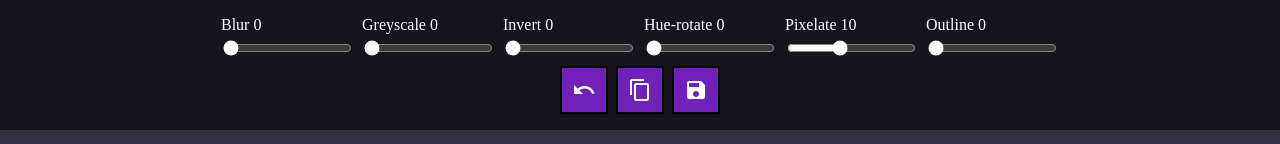
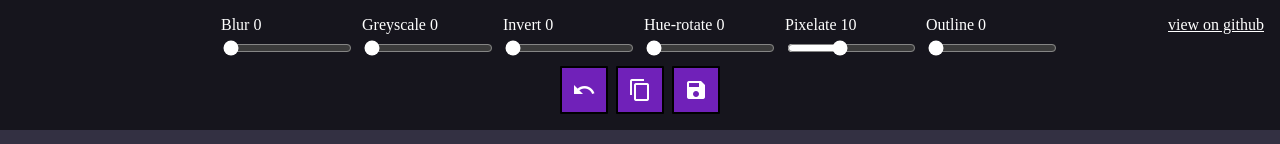
Before and after one commit to Box-Of-Hats/quick-pixelizer, a website with bundled scripts: page dist/index.html in a window 1280 px wide. Shown: the top 144 px of the page. Built offline with nearby package versions, Linux system fonts and the light colour scheme.

Commit message:
add github link

```diff
--- a/dist/index.css
+++ b/dist/index.css
@@ -100,3 +100,10 @@ label,
 button {
 	user-select: none;
 }
+
+.github-link {
+	position: absolute;
+	top: 1rem;
+	right: 1rem;
+	z-index: 2;
+}
--- a/dist/index.html
+++ b/dist/index.html
@@ -11,6 +11,11 @@
 		/>
 	</head>
 	<body class="image-editor">
+		<a
+			class="github-link"
+			href="https://github.com/Box-Of-Hats/quick-pixelizer"
+			>view on github</a
+		>
 		<ul class="image-editor__controls"></ul>
 		<canvas></canvas>
 	</body>
```
